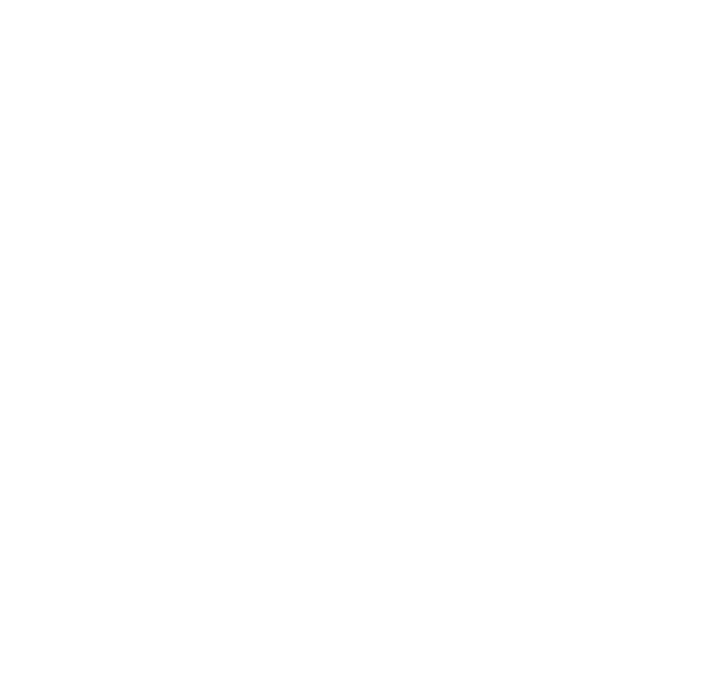
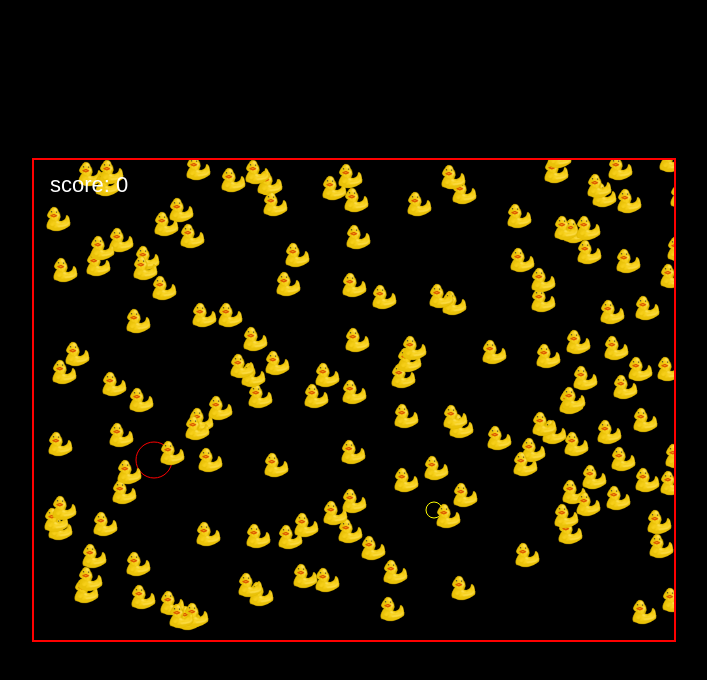
Before and after one commit to amalia980/exercise_game, a plain HTML site: page index.html in a window 1280 px wide. Shown: the whole page, without its empty margins (286-993 px from the left). Drawn offline with Linux system fonts and the light colour scheme.

Commit message:
second commit

```diff
--- /dev/null
+++ b/classes/coin.js
@@ -0,0 +1,45 @@
+
+class Coin extends GameObject {
+    constructor(x, y, ctx, game) {
+        super(x, y, ctx);
+        this.game = game;
+        this.radius = 8;
+        this.width = this.radius * 2;
+        this.height = this.width;
+    }
+
+    draw() {
+        this.ctx.beginPath();
+        this.ctx.arc(this.x, this.y, this.radius, 0, 2 * Math.PI);
+        this.ctx.strokeStyle = "yellow";
+        this.ctx.stroke();
+    }
+
+
+    update() {
+        this.game.gameObjects.forEach(function(gameObject){
+            if(gameObject.constructor.name === "Player") {
+
+                /*================================ y ===============================*/
+
+                if (this.y - this.radius <= gameObject.y + gameObject.radius) {
+
+                    if (this.y + this.radius >= gameObject.y - gameObject.radius) {
+
+
+                        /* ========================= x ================================ */
+
+                        if (this.x - this.radius <= gameObject.x + gameObject.radius) {
+                            if (this.x + this.radius >= gameObject.x - gameObject.radius) {
+                                this.game.whenCoinRemoved();
+                                this.game.removeObject(this);
+                            }
+                        }
+
+                    }
+                }
+
+            }
+        }.bind(this)   );
+    }
+}
--- /dev/null
+++ b/classes/enemy.js
@@ -0,0 +1,26 @@
+class Enemy extends GameObject {
+    constructor(x, y, ctx, game, width, height) {
+        super(x, y, ctx);
+        this.game = game;
+        this.width = width;
+        this.height = height;
+        this.speed = getRandomNumber(3, 5);
+    }
+
+    draw() {
+        this.ctx.drawImage(DUCK_IMAGE,
+            this.x,
+            this.y,
+            this.width,
+            this.height
+            );
+    }
+
+    update() {
+        this.y += this.speed;
+
+        if (this.y + this.height > 480) {
+            this.game.removeObject(this);
+        }
+    }
+}
--- /dev/null
+++ b/classes/game.js
@@ -0,0 +1,85 @@
+class Game {
+    constructor(ctx) {
+        this.gameObjects = [];
+        this.level = 0;
+        this.score = 0;
+
+        this.ctx = ctx;
+
+        const player = new Player(120, 300, ctx, this);
+
+        this.gameObjects.push(player);
+
+
+        this.gameObjects.push(new Coin(400, 350, ctx, this));
+
+
+        this.keys = {};
+
+        document.addEventListener("keydown", function(event){
+            this.keys[event.key] = true;
+        }.bind(this) );
+
+        document.addEventListener("keyup", function(event){
+            delete this.keys[event.key];
+        }.bind(this) );
+    }
+
+    draw() {
+        this.ctx.fillStyle = "black";
+        this.ctx.fillRect(0, 0, 640, 480);
+
+        this.gameObjects.forEach(function(obj){
+            obj.draw();
+        });
+
+        this.drawScore();
+    }
+
+    // rakna ut saker
+    update() {
+        if(this.insertEnemy.length < 100) {
+            console.log("hej");
+            this.insertEnemy();
+
+            if(getRandomNumber(0, 12) === 1) {
+                this.insertEnemy();
+            }
+        }
+
+        this.gameObjects.forEach(function(obj){
+            obj.update();
+        });
+        requestAnimationFrame(() => this.update());
+        this.draw();
+    }
+
+    start() {
+        this.update();
+    }
+
+    // ta bort `obj` fran gameObjects listan.
+    removeObject(obj) {
+        this.gameObjects = this.gameObjects.filter(gameObj => gameObj != obj);
+    }
+
+    whenCoinRemoved() {
+        const x = getRandomNumber(0, 640);
+        const y = getRandomNumber(0, 480);
+        this.gameObjects.push(new Coin(x, y, ctx, this));
+
+        this.score += 1;
+    }
+
+    insertEnemy() {
+        const x = getRandomNumber(0, 640);
+        const y = -128;
+        this.gameObjects.push(new Enemy(x, y, ctx, this, 32, 32));
+    }
+
+    drawScore() {
+        this.ctx.font = "22px Sans-Serif";
+        this.ctx.fillStyle = "white";
+        this.ctx.fillText(`score: ${this.score}`, 16, 32);
+    }
+}
--- /dev/null
+++ b/classes/gameObject.js
@@ -0,0 +1,15 @@
+class GameObject {
+    constructor(x, y, ctx) {
+        this.x = x;
+        this.y = y;
+        this.ctx = ctx;
+    }
+
+    draw() {
+
+    }
+
+    update() {
+
+    }
+}
--- /dev/null
+++ b/classes/helpers.js
@@ -0,0 +1,7 @@
+function getRandomNumber(min, max) {
+    return Math.floor(Math.random() * (max - min)) + min;
+}
+
+const number = getRandomNumber(10, 100);
+
+console.log(number);
--- /dev/null
+++ b/classes/images.js
@@ -0,0 +1,2 @@
+const DUCK_IMAGE = new Image();
+DUCK_IMAGE.src ="RubberDucky.png";
--- /dev/null
+++ b/classes/player.js
@@ -0,0 +1,32 @@
+class Player extends GameObject {
+    constructor(x, y, ctx, game) {
+        super(x, y, ctx);
+        this.game = game;
+        this.radius = 18;
+        this.width = this.radius * 2;
+        this.height = this.width;
+    }
+
+    draw() {
+        ctx.beginPath();
+        ctx.arc(this.x, this.y, this.radius, 0, 2 * Math.PI);
+        ctx.strokeStyle = "red";
+        ctx.stroke();
+    }
+
+    update() {
+       if (this.game.keys["ArrowRight"]) {
+           this.x += 5;
+       }
+       if (this.game.keys["ArrowLeft"]) {
+           this.x -= 5;
+       }
+       if (this.game.keys["ArrowUp"]) {
+           this.y -= 5;
+       }
+       if (this.game.keys["ArrowDown"]) {
+           this.y += 5;
+       }
+
+    }
+}
--- a/index.html
+++ b/index.html
@@ -4,10 +4,19 @@
     <meta charset="UTF-8">
     <meta http-equiv="X-UA-Compatible" content="IE=edge">
     <meta name="viewport" content="width=device-width, initial-scale=1.0">
-    <title>Document</title>
+    <title>"Snake"</title>
     <link rel="stylesheet" href="style.css">
+    <script src="classes/images.js"></script>
+    <script src="classes/helpers.js"></script>
+    <script src="classes/game.js"></script>
+    <script src="classes/gameObject.js"></script>
+    <script src="classes/player.js"></script>
+    <script src="classes/coin.js"></script>
+    <script src="classes/enemy.js"></script>
 </head>
 <body>
+
+    <canvas width="640" height="480" id="canvas"></canvas>
 
     <script src="main.js"></script>
 </body>
--- a/main.js
+++ b/main.js
@@ -0,0 +1,7 @@
+const canvas = document.getElementById("canvas");
+
+const ctx = canvas.getContext("2d");
+
+const game = new Game(ctx);
+
+game.start();
--- a/style.css
+++ b/style.css
@@ -0,0 +1,18 @@
+* {
+    margin: 0;
+    padding: 0;
+    box-sizing: border-box;
+}
+
+html, body {
+    background-color: black;
+    display: flex;
+    width: 100%;
+    height: 100vh;
+    justify-content: center;
+    align-items: center;
+}
+
+canvas {
+    outline: 2px red solid;
+}
```
Also changed, not shown: RubberDucky.png (added).
